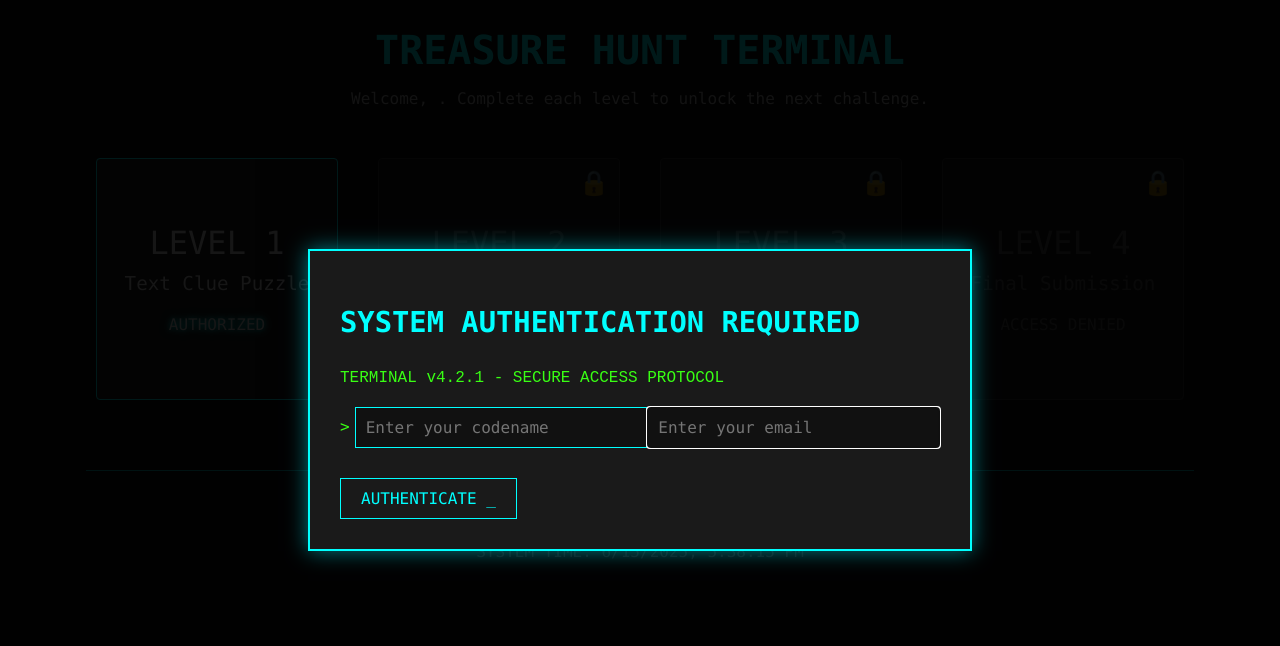
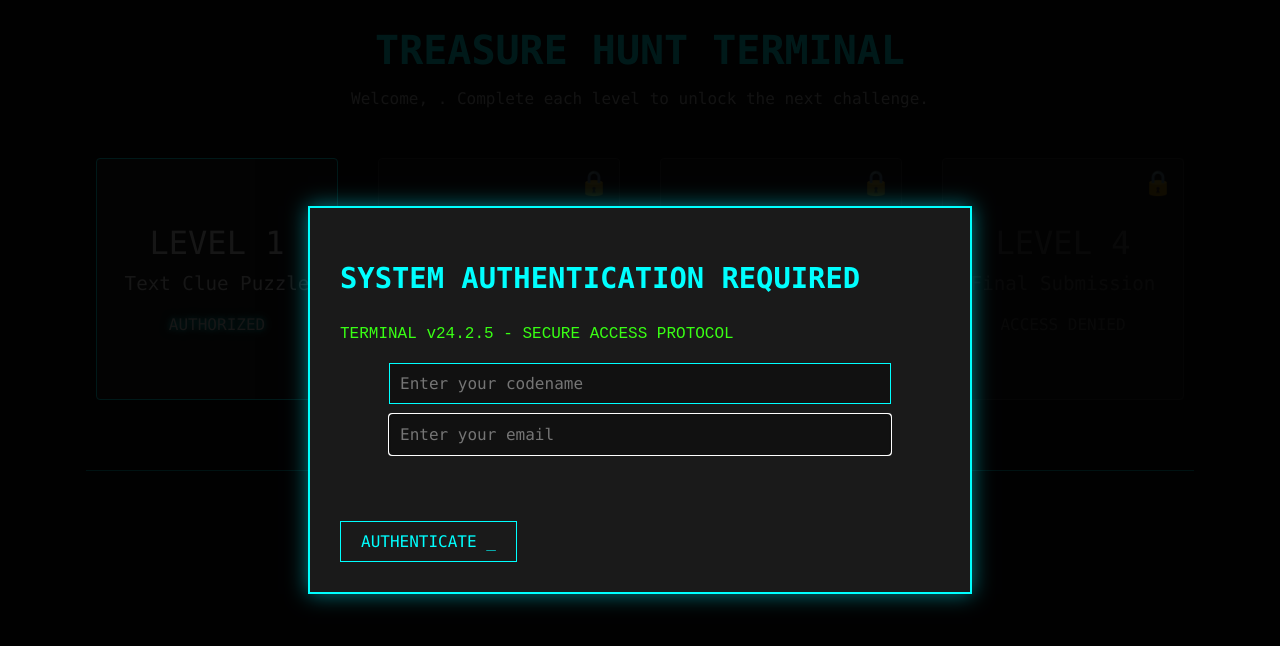
Before and after one commit to kichu12348/tressure-hont, a React (Vite) app: page / in a window 1280 px wide. Shown: the top 646 px of the page. Built offline with nearby package versions, Linux system fonts and the light colour scheme.

Commit message:
Enhance NameModal with error handling and styling adjustments

```diff
--- a/src/components/Modal/NameModal.module.css
+++ b/src/components/Modal/NameModal.module.css
@@ -36,11 +36,21 @@
 .inputContainer {
   display: flex;
   margin-bottom: 30px;
+  flex-direction: column;
+  align-items: center;
+  justify-content: center;
+  gap: 10px;
+  width: 100%;
 }
 
 .inputPrefix {
   color: var(--accent-green);
   padding: 10px 5px 10px 0;
+}
+
+.error{
+  color: var(--error-red);
+  height: 20px;
 }
 
 .input {
@@ -49,6 +59,7 @@
   border: 1px solid var(--accent-blue);
   color: var(--accent-green);
   padding: 10px;
+  width: 80%;
   font-family: inherit;
   font-size: 1rem;
 }
--- a/src/components/Modal/NameModal.tsx
+++ b/src/components/Modal/NameModal.tsx
@@ -6,6 +6,7 @@ const NameModal: React.FC = () => {
   const [inputName, setInputName] = useState("");
   const [inputEmail, setInputEmail] = useState("");
   const [showCursor, setShowCursor] = useState(true);
+  const [error, setError] = useState<string>("");
   const { setName, setEmail } = useGame();
 
   // Blinking cursor effect
@@ -19,6 +20,10 @@ const NameModal: React.FC = () => {
 
   const handleSubmit = (e: React.FormEvent) => {
     e.preventDefault();
+    if(!inputName.trim() && !inputEmail.trim()) {
+      setErrorMessage("Please enter your codename and email.");
+      return;
+    }
     if (inputName.trim()) {
       setName(inputName.trim());
     }
@@ -27,18 +32,26 @@ const NameModal: React.FC = () => {
     }
   };
 
+  const setErrorMessage = (message: string):void => {
+    setError(message);
+    setTimeout(() => {
+      setError("");
+    }, 3000);
+  }
+
+
   return (
     <div className={styles.overlay}>
       <div className={styles.modal}>
         <h2 className={styles.title}>SYSTEM AUTHENTICATION REQUIRED</h2>
 
         <p className={styles.promptText}>
-          TERMINAL v4.2.1 - SECURE ACCESS PROTOCOL
+          TERMINAL v24.2.5 - SECURE ACCESS PROTOCOL
         </p>
 
         <form onSubmit={handleSubmit}>
           <div className={styles.inputContainer}>
-            <span className={styles.inputPrefix}>&gt; </span>
+
             <input
               type="text"
               value={inputName}
@@ -56,7 +69,7 @@ const NameModal: React.FC = () => {
               autoFocus
             />
           </div>
-
+         <p className={styles.error}>{error}</p>
           <button type="submit" className={styles.button}>
             AUTHENTICATE {showCursor ? "_" : " "}
           </button>
```
